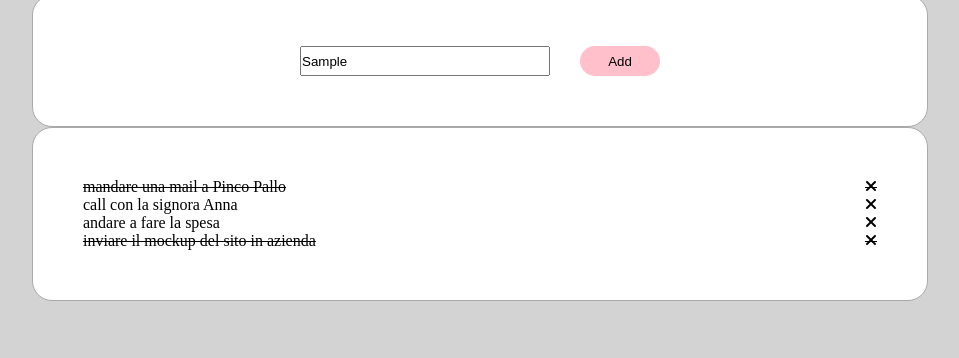
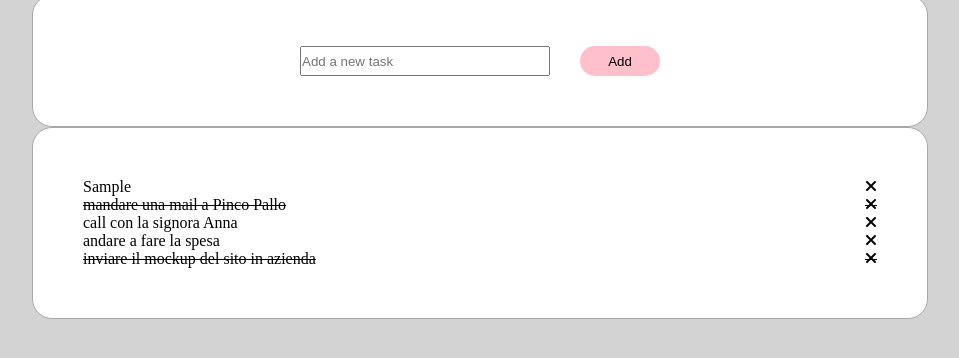
Before and after one commit to AriannaRuggirello/vue-todolist, a plain HTML site: page index.html in a window 1280 px wide. Both pictures are taken after typing "Sample" into the empty fields and a click on the button "Add". Shown: the part 142-500 px from the top of the page, without its empty margins (160-1119 px from the left). Drawn offline with nearby package versions, Linux system fonts and the light colour scheme.

Commit message:
add new task

```diff
--- a/index.html
+++ b/index.html
@@ -15,35 +15,22 @@
         <header>
             <div class="row-center">
                 <!-- TEXT -->
-                <input type="text" placeholder="Add a new task">
+                <input type="text" placeholder="Add a new task" v-model="newTask">
                 <!-- BUTTON -->
-                <button>Add</button>
+                <button @click="addTask">Add</button>
             </div>
         </header>
 
         <main>
             <!-- LIST -->
-
-                <ul>
-                    <li v-for="(task,idx) in tasks" :class="(task.done === true) ? 'done' : ''"> {{task.text}}
+            <ul>
+                <li v-for="(task,idx) in tasks" :class="(task.done === true) ? 'done' : ''"> {{task.text}}
 
 
-                    <i class="fa-solid fa-xmark" @click="removeTask(idx)"></i>
-                    </li>
+                <i class="fa-solid fa-xmark" @click="removeTask(idx)"></i>
+                </li>
 
-                </ul>
-
-
-
-
-
-
-                <!-- DONE -->
-                <!-- <div class="col">
-                    <span>Done</span>
-                </div> -->
-
-
+            </ul>
         </main>
     </div>
 
--- a/js/main.js
+++ b/js/main.js
@@ -13,7 +13,8 @@ var { createApp } = Vue
 createApp({
     data(){
         return{
-           tasks : [
+            newTask: '',
+            tasks : [
             {
                 text: 'mandare una mail a Pinco Pallo',
                 done:true
@@ -41,6 +42,11 @@ createApp({
         removeTask(indice){
            this.tasks.splice(indice, 1);
 
+        },
+        addTask(){
+            // unshift utilizzato per aggiungere una voce in testa
+            this.tasks.unshift({text: this.newTask, done:false});
+            this.newTask='';
         }
 
     }
```
